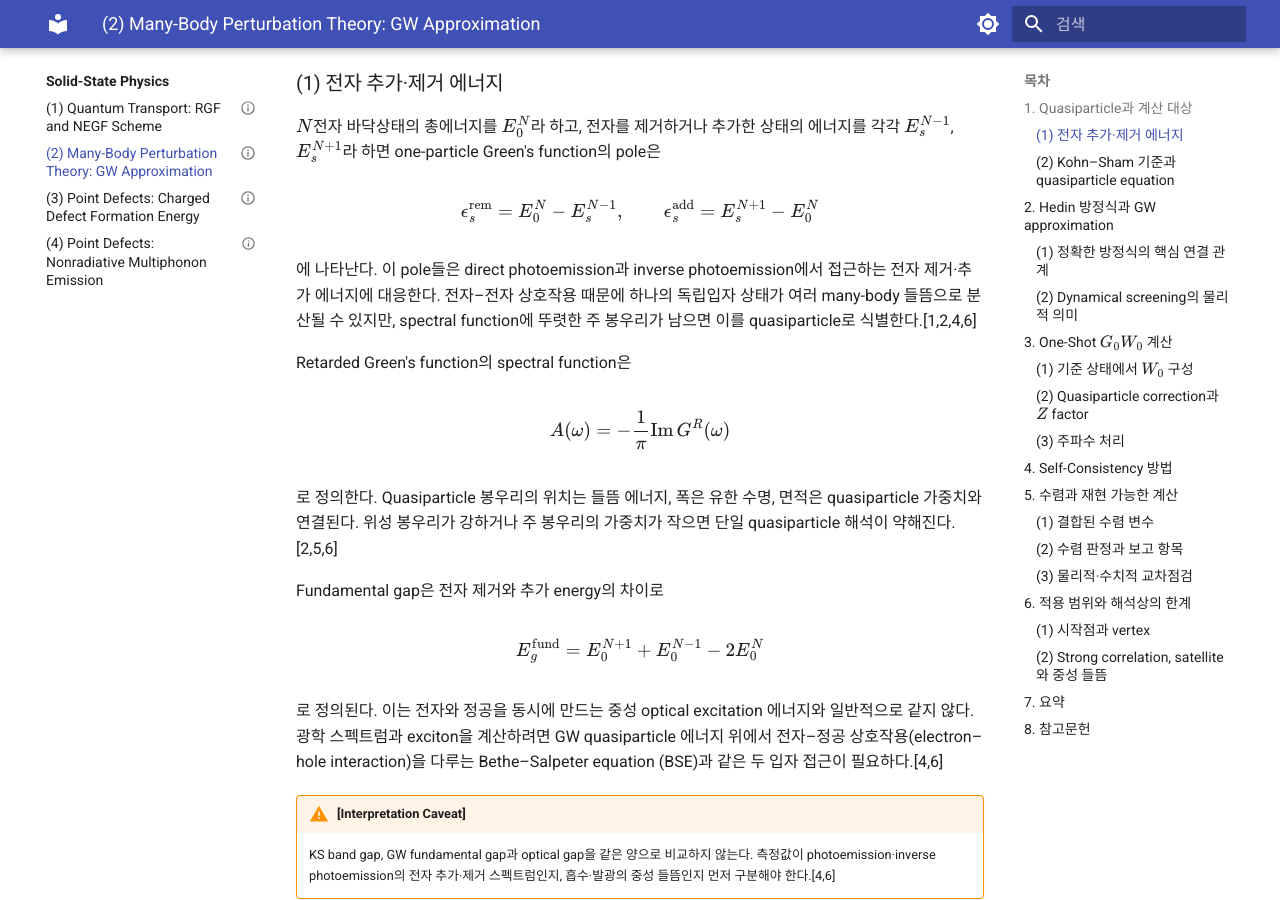
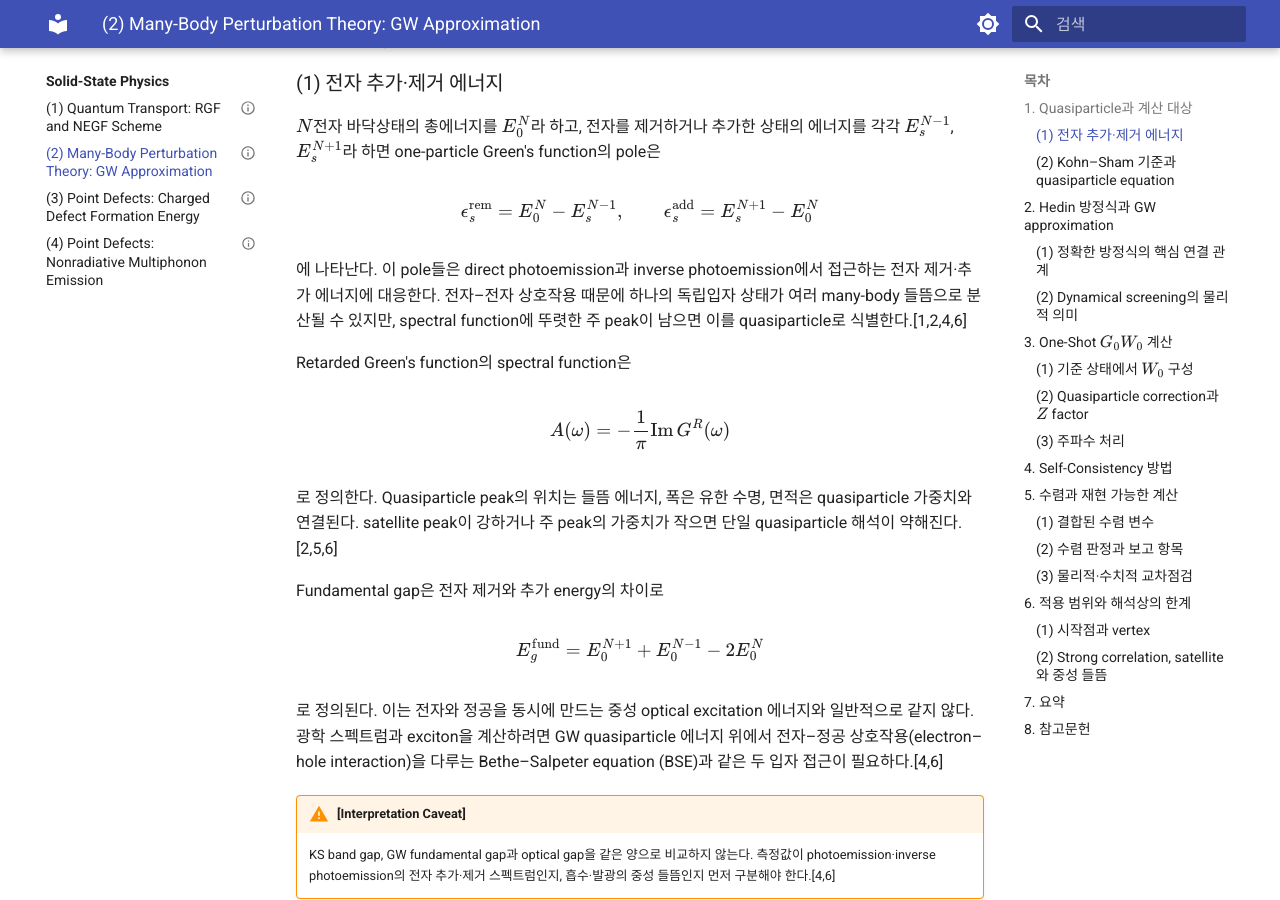
Before and after one commit to YHKlab-RGLee/RGLee-Wiki, an MkDocs documentation site: the page built from docs/solid-state-physics/many-body-perturbation/gw-approximation.md, in a window 1280 px wide and 900 px high, scrolled down 539 px. Built offline with MkDocs 1.6.1 and Material for MkDocs 9.7.7, drawn with Linux system fonts in a browser that asks for light colours; some of the changed text lies outside the part shown.

Commit message:
revise notation

```diff
--- a/docs/solid-state-physics/many-body-perturbation/gw-approximation.md
+++ b/docs/solid-state-physics/many-body-perturbation/gw-approximation.md
@@ -23,7 +23,7 @@ $$
 \epsilon_s^{\mathrm{add}}=E_s^{N+1}-E_0^N
 $$
 
-에 나타난다. 이 pole들은 direct photoemission과 inverse photoemission에서 접근하는 전자 제거·추가 에너지에 대응한다. 전자–전자 상호작용 때문에 하나의 독립입자 상태가 여러 many-body 들뜸으로 분산될 수 있지만, spectral function에 뚜렷한 주 봉우리가 남으면 이를 quasiparticle로 식별한다.[1,2,4,6]
+에 나타난다. 이 pole들은 direct photoemission과 inverse photoemission에서 접근하는 전자 제거·추가 에너지에 대응한다. 전자–전자 상호작용 때문에 하나의 독립입자 상태가 여러 many-body 들뜸으로 분산될 수 있지만, spectral function에 뚜렷한 주 peak이 남으면 이를 quasiparticle로 식별한다.[1,2,4,6]
 
 Retarded Green's function의 spectral function은
 
@@ -32,7 +32,7 @@ A(\omega)
 =-\frac{1}{\pi}\operatorname{Im}G^R(\omega)
 $$
 
-로 정의한다. Quasiparticle 봉우리의 위치는 들뜸 에너지, 폭은 유한 수명, 면적은 quasiparticle 가중치와 연결된다. 위성 봉우리가 강하거나 주 봉우리의 가중치가 작으면 단일 quasiparticle 해석이 약해진다.[2,5,6]
+로 정의한다. Quasiparticle peak의 위치는 들뜸 에너지, 폭은 유한 수명, 면적은 quasiparticle 가중치와 연결된다. satellite peak이 강하거나 주 peak의 가중치가 작으면 단일 quasiparticle 해석이 약해진다.[2,5,6]
 
 Fundamental gap은 전자 제거와 추가 energy의 차이로
 
@@ -222,7 +222,7 @@ v_{\mathrm{xc},n\mathbf k}
 \right]
 $$
 
-이다. $Z_{n\mathbf k}$는 해당 quasiparticle 봉우리가 갖는 spectral weight와 연결되며, 선형화가 유효하려면 KS 에너지와 quasiparticle 해 사이에서 self-energy가 충분히 매끄러워야 한다.[2,6]
+이다. $Z_{n\mathbf k}$는 해당 quasiparticle peak이 갖는 spectral weight와 연결되며, 선형화가 유효하려면 KS 에너지와 quasiparticle 해 사이에서 self-energy가 충분히 매끄러워야 한다.[2,6]
 
 Retarded self-energy 규약에서 quasiparticle linewidth를
 
@@ -234,7 +234,7 @@ $$
 (E_{n\mathbf k}^{\mathrm{QP}})
 $$
 
-로 두면 $\tau_{n\mathbf k}^{-1}=2\gamma_{n\mathbf k}/\hbar$이다. 에너지의 실수부만 구하는 diagonal $G_0W_0$ band 계산은 봉우리 위치를 줄 수 있지만, satellite 구조와 수명을 완전하게 재현하지는 않는다.[2,5,6]
+로 두면 $\tau_{n\mathbf k}^{-1}=2\gamma_{n\mathbf k}/\hbar$이다. 에너지의 실수부만 구하는 diagonal $G_0W_0$ band 계산은 peak 위치를 줄 수 있지만, satellite 구조와 수명을 완전하게 재현하지는 않는다.[2,5,6]
 
 ### (3) 주파수 처리
 
@@ -328,7 +328,7 @@ GW는 정확한 vertex를 $\Gamma=1$로 근사한다. Self-consistency는 $G$와
 
 Standard GW는 weak-to-moderate correlation에서 quasiparticle band와 screening을 다루는 데 강점이 있지만, 국소 상호작용이 지배하는 Mott–Hubbard transition이나 Hubbard sideband를 일반적으로 완전하게 기술하지 못한다. 이런 경우 GW+DMFT, explicit vertex correction 또는 다른 many-body solver가 필요할 수 있다.[2,5,6]
 
-Satellite가 강한 스펙트럼에서는 $\Sigma=iGW$만으로 봉우리 위치와 가중치를 충분히 기술하지 못할 수 있다. Cumulant expansion과 vertex-corrected 방법은 이러한 구조를 보완하지만, 어떤 correction이 필요한지는 물질과 spectroscopy에 따라 달라진다.[2,5,6]
+Satellite가 강한 스펙트럼에서는 $\Sigma=iGW$만으로 peak 위치와 가중치를 충분히 기술하지 못할 수 있다. Cumulant expansion과 vertex-corrected 방법은 이러한 구조를 보완하지만, 어떤 correction이 필요한지는 물질과 spectroscopy에 따라 달라진다.[2,5,6]
 
 마지막으로 GW quasiparticle gap과 BSE optical gap은 서로 다른 물리량이다. 그러므로 광학 측정값 하나에 맞는 scissor correction만으로 GW quasiparticle 계산 전체를 검증하지 않는다.[4,6]
 
```
